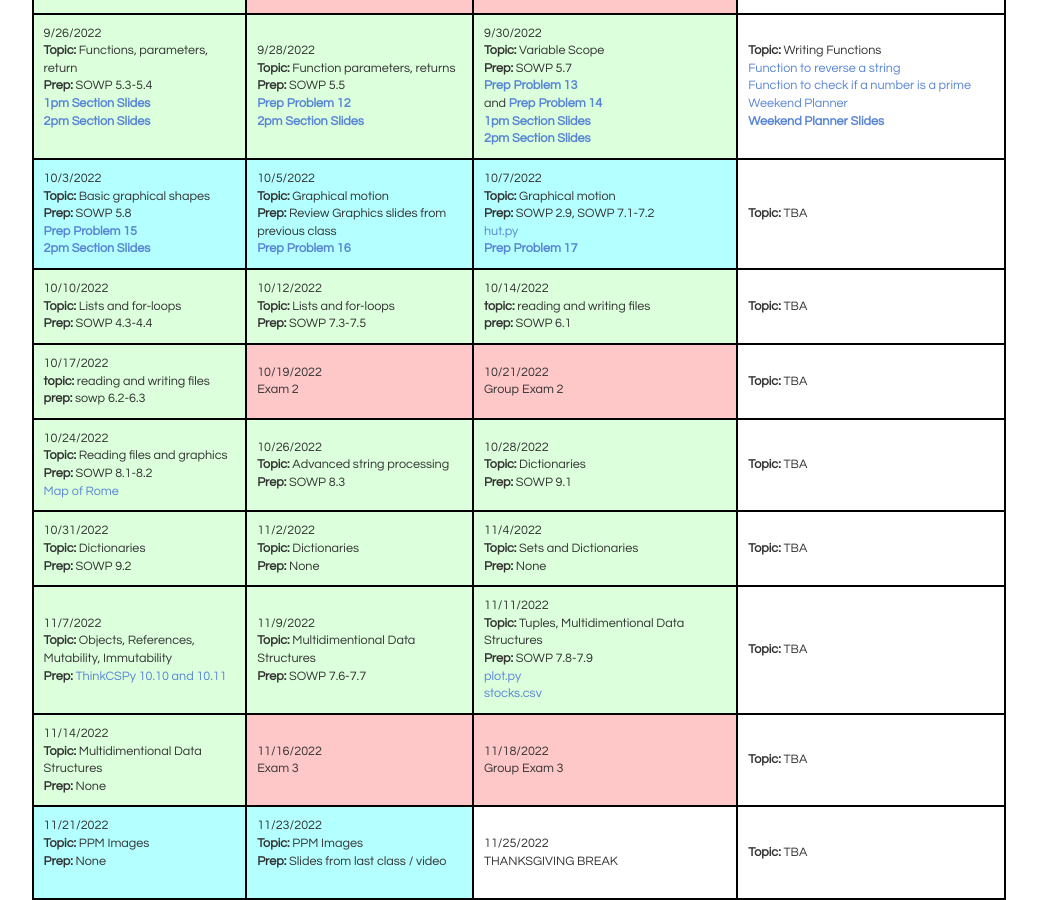
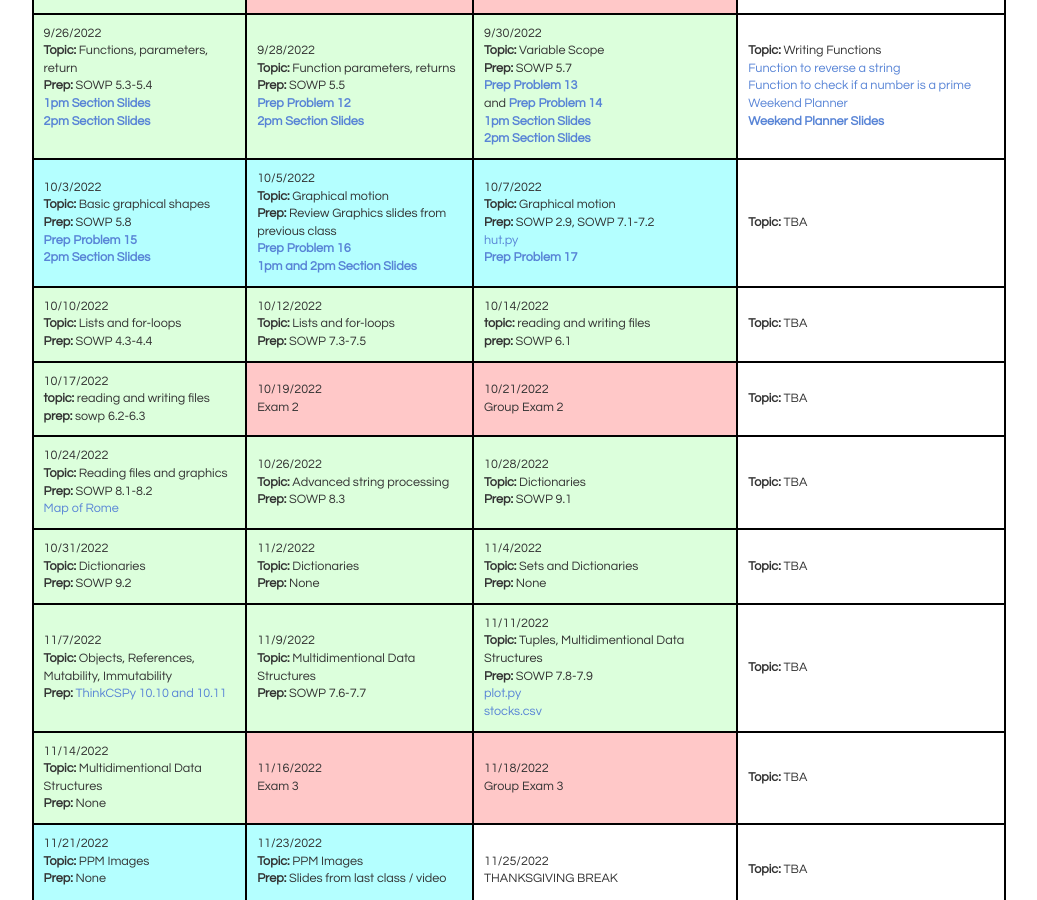
Before and after one commit to bddicken/cs110fall2022website, a Jekyll site: the page built from schedule/index.md, in a window 1280 px wide and 900 px high, scrolled down 986 px. Shown: the whole window, without its empty margins (121-1158 px from the left). Built offline with Jekyll 4.4.1, drawn with Linux system fonts in a browser that asks for light colours.

Commit message:
Slides link

```diff
--- a/schedule/index.md
+++ b/schedule/index.md
@@ -247,6 +247,7 @@ The <b>Prep</b> for each day indicates the work you need to have completed <b>BE
     <b>Topic:</b> Graphical motion <br/>
     <b>Prep:</b> Review Graphics slides from previous class <br/>
     <a href="../preps/16/"><b>Prep Problem 16</b></a> <br/>
+    <a href="./slides/18-graphics-motion.pdf"><b>1pm and 2pm Section Slides</b></a> <br/>
   </td>
   <td class="topic-graphics">
     10/7/2022 <br/>
```
Also changed, not shown: 1 other file.
